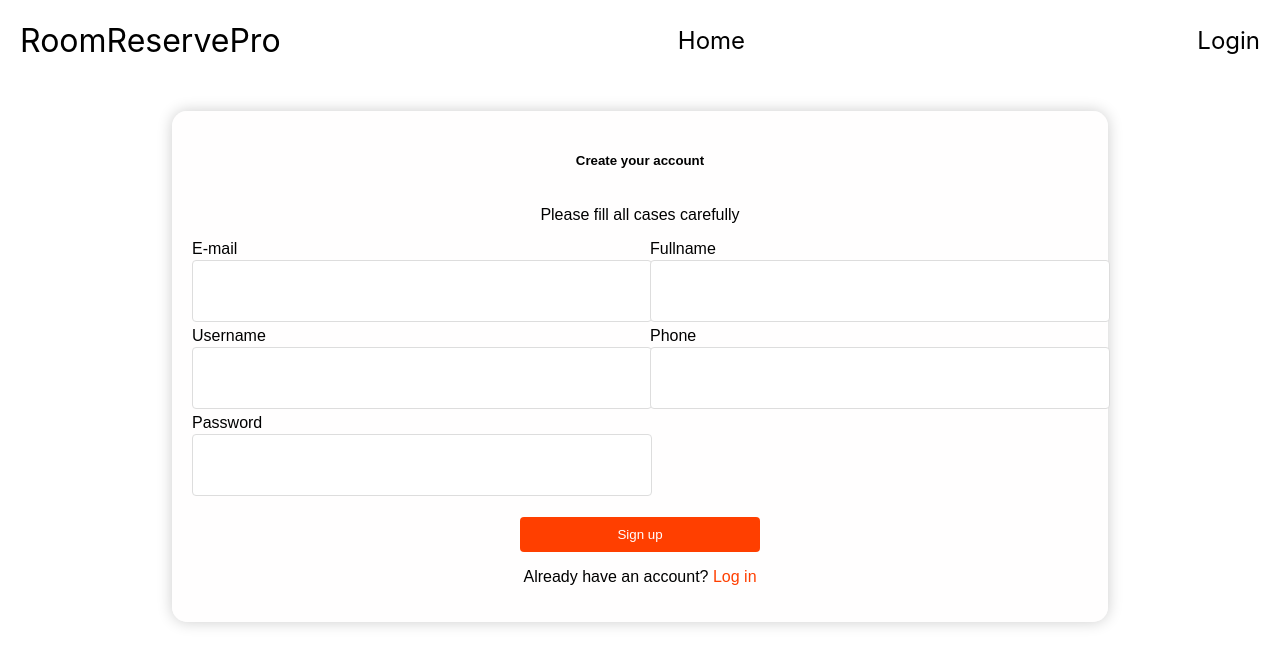
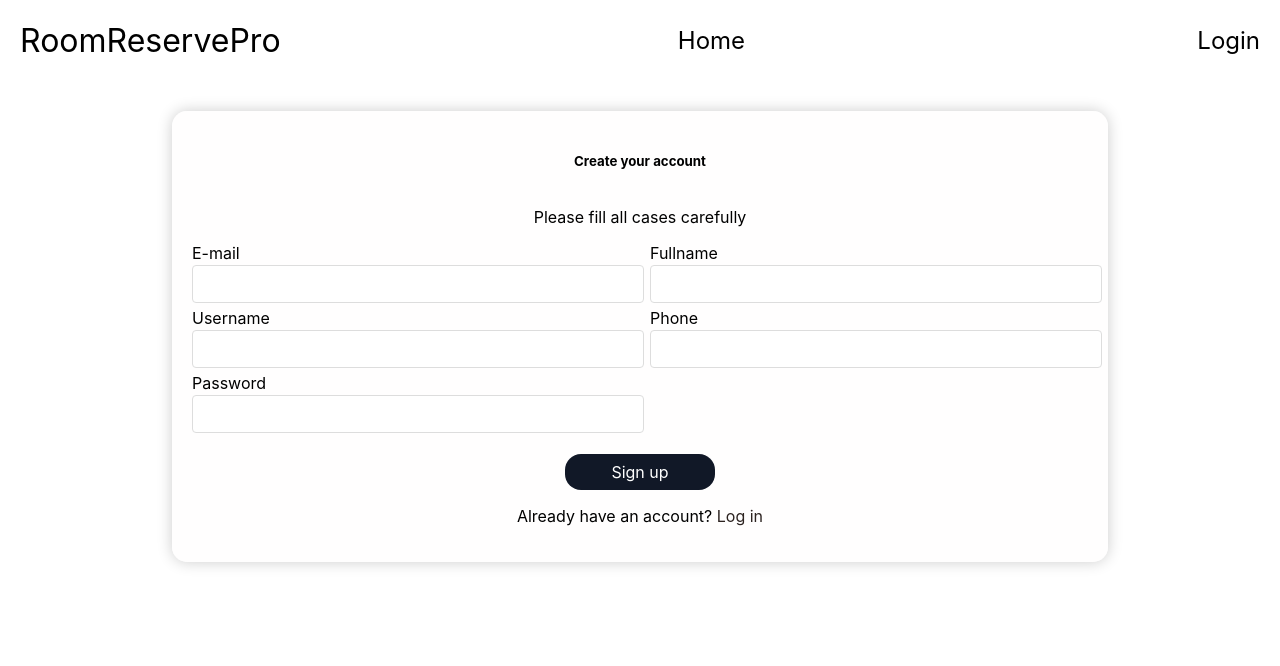
Before and after one commit to habibmimouna/Meeting_room_booking_angular_frontend, an Angular app: page /auth/register in a window 1280 px wide. Shown: the top 666 px of the page. Built offline with nearby package versions, Linux system fonts and the light colour scheme.

Commit message:
last small fixes

```diff
--- a/src/app/auth/register/register.component.css
+++ b/src/app/auth/register/register.component.css
@@ -1,5 +1,5 @@
 .container {
-    font-family: Arial, sans-serif;
+    font-family:Inter;
     display: flex;
     justify-content: center;
 }
@@ -39,11 +39,11 @@
 
 .input-group input {
     width: 100%;
-    padding: 10px;
+    padding: 6px;
     border: 1px solid #ddd;
     outline: none;
     border-radius: 4px;
-    height: 5vh;
+    height: 3vh;
 }
 .select-group select{
     width: 100%;
@@ -61,24 +61,8 @@
     justify-content: center;
 }
 
-button {
-    background-color: #FF3F00;
-    color: white;
-    padding: 2px;
-    border: none;
-    border-radius: 4px;
-    cursor: pointer;
-    height: 35px;
-    width: 30vh;
-}
-
-button:hover {
-    background-color: #ff0000;
-    scale: 1.1;
-}
-
 .signin-link a{
-    color:#FF3F00;
+    color:#2c2320;
     text-decoration: none;
 }
 
@@ -86,3 +70,19 @@ button:hover {
     text-decoration: underline;
     cursor:default;
 }
+.signup-button{
+    background-color: #111827;
+    border: 1px solid transparent;
+    border-radius: 1rem;
+    color: #ffffff;
+    cursor: pointer;
+    font-family: Inter;
+    font-size: 16px; /* Adjust as needed */
+    font-weight: 400;
+    line-height: 1.5;
+    text-align: center;
+    text-decoration: none;
+    transition: background-color 0.2s ease;
+    padding: 5px 20px;
+    width: 150px; /* Adjust as needed */
+}
--- a/src/app/auth/register/register.component.html
+++ b/src/app/auth/register/register.component.html
@@ -46,7 +46,7 @@
         </div>
       </div>
         <div class="submit-button-container">
-          <button type="submit">Sign up</button>
+          <button type="submit" class="signup-button">Sign up</button>
         </div>
         <p class="signin-link">
           Already have an account? <a routerLink="/auth/login">Log in</a>
--- a/src/app/components/account/account.component.html
+++ b/src/app/components/account/account.component.html
@@ -24,7 +24,7 @@
         </thead>
         <tbody *ngFor="let userReservation of userReservations">
           <tr>
-            <td>hhh</td>
+            <td></td>
             <td>{{ userReservation.day }}</td>
             <td>{{ userReservation.reservedHours }}</td>
             <td>{{ userReservation.purpose }}</td>
--- a/src/app/components/account/account.component.ts
+++ b/src/app/components/account/account.component.ts
@@ -6,6 +6,7 @@ import { MeetingRoomService } from '../../services/meeting-room.service';
 import { User } from '../../models/user';
 import { Router, RouterLink } from '@angular/router';
 import { MeetingRoom } from '../../models/meetingRoom';
+import { Observable, map } from 'rxjs';
 
 @Component({
   selector: 'app-account',
@@ -61,12 +62,8 @@ export class AccountComponent {
       return null;
     }
   }
-  getMeetingRoom(id:string){
-    this.meetingroomService.getMeetingRoomById(id).subscribe((data)=>{
-      console.log(data);
+  getMeetingRoomName(id: string) {
 
-
-    })
   }
   deleteReservation(reservation: Reservation): void {
     try {
```
